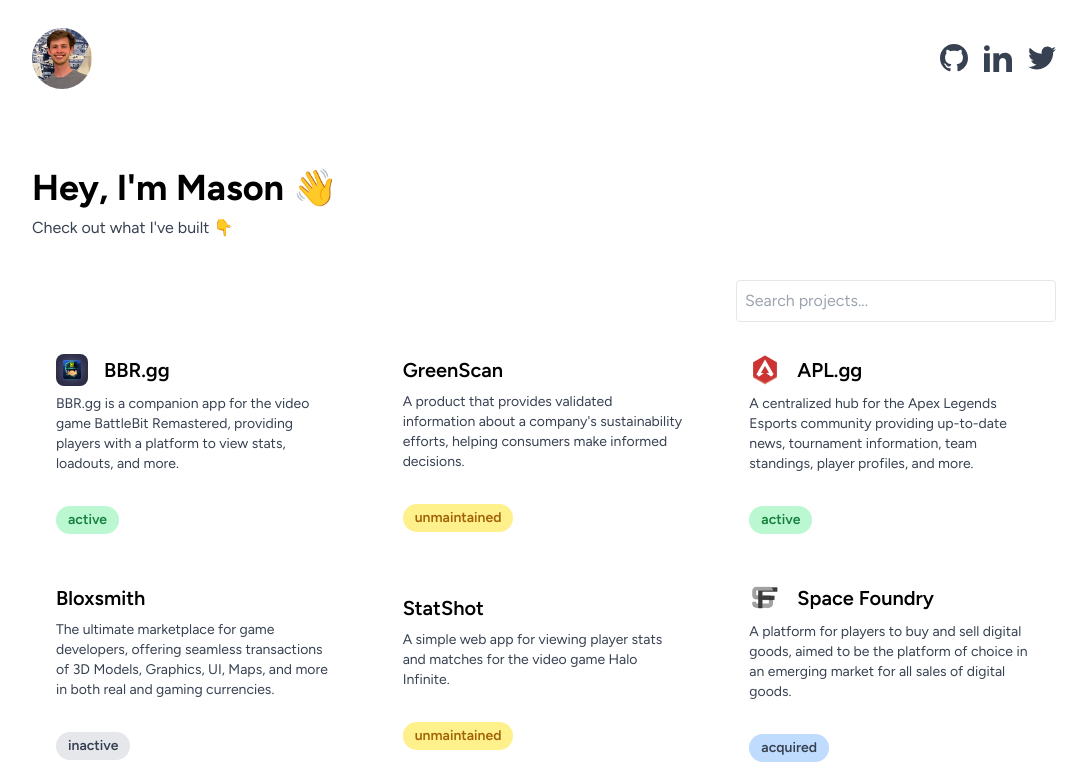
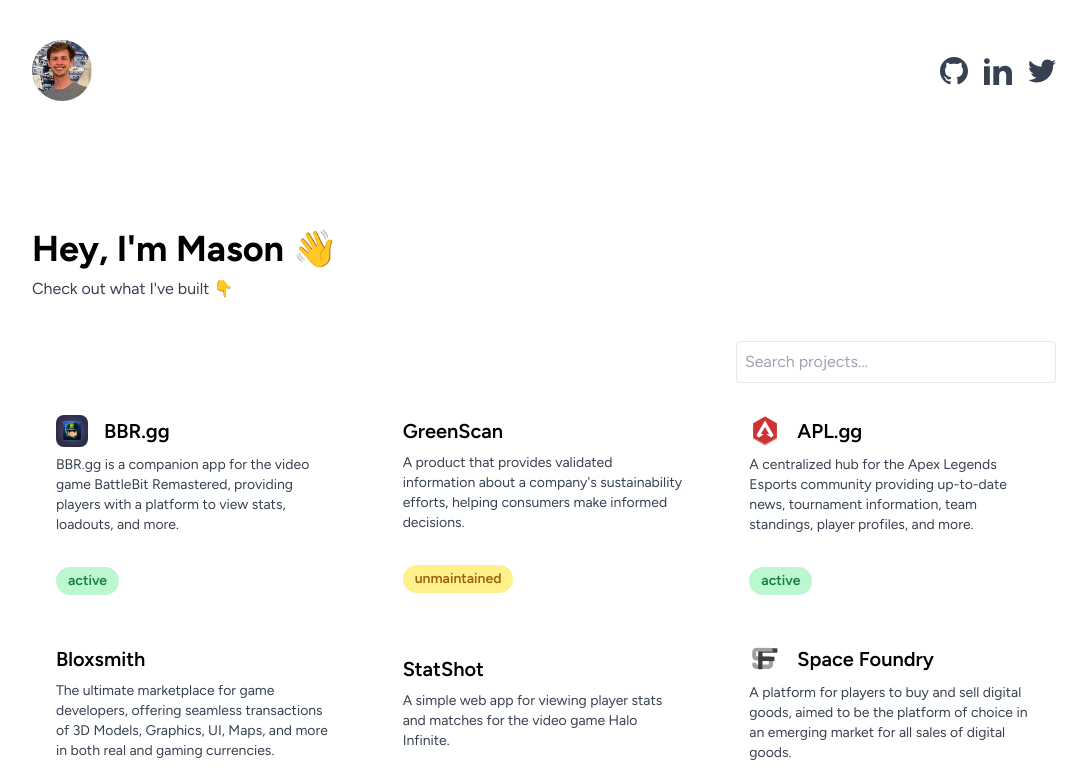
Before and after one commit to masnwilliams/masnwilliams.com, a Next.js app: page / in a window 1280 px wide. Shown: the top 781 px of the page, without its empty margins (96-1183 px from the left). Built offline with nearby package versions, Linux system fonts and the light colour scheme.

Commit message:
fixed navbar social links

```diff
--- a/src/components/NavBar.tsx
+++ b/src/components/NavBar.tsx
@@ -30,12 +30,10 @@
   };
 
   return (
-    <div className={"flex justify-center my-10 gap-5"}>
+    <div className={"flex px-32 justify-center sm:justify-between my-10 gap-5"}>
       <Link
         href={"/"}
-        className={
-          "absolute top-7 left-32 invisible sm:visible hover:scale-105 transition-all"
-        }
+        className={"hidden sm:inline hover:scale-105 transition-all"}
       >
         <Image
           src={"/mason.png"}
--- a/src/components/SocialLinks.tsx
+++ b/src/components/SocialLinks.tsx
@@ -26,7 +26,7 @@
 
 const SocialLinks = () => {
   return (
-    <div className="sm:fixed sm:top-11 sm:right-0 sm:pr-32">
+    <>
       <ul className="flex items-center space-x-4 text-gray-700">
         {socialLinks.map((social) => (
           <li
@@ -39,7 +39,7 @@
           </li>
         ))}
       </ul>
-    </div>
+    </>
   );
 };
 
```
Also changed, not shown: 1 other file (tests, documents, lock files or other folders).
